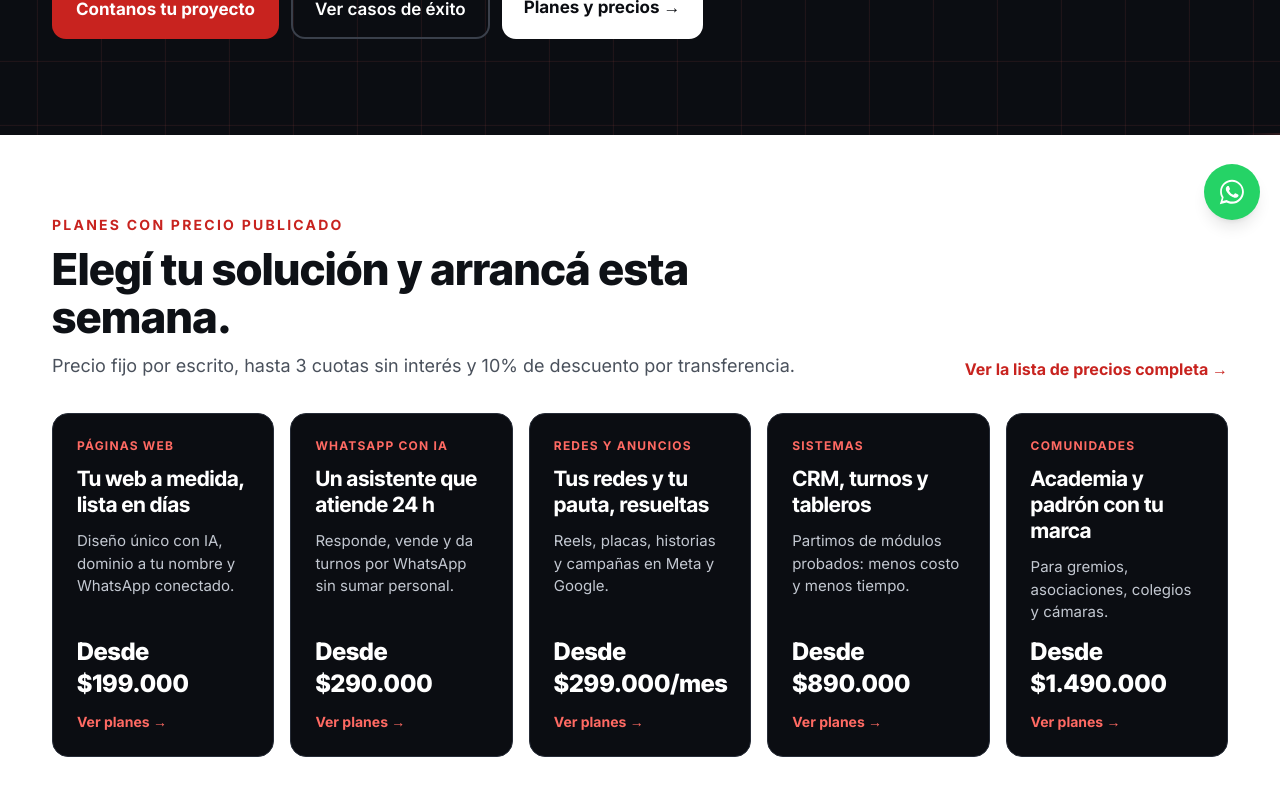
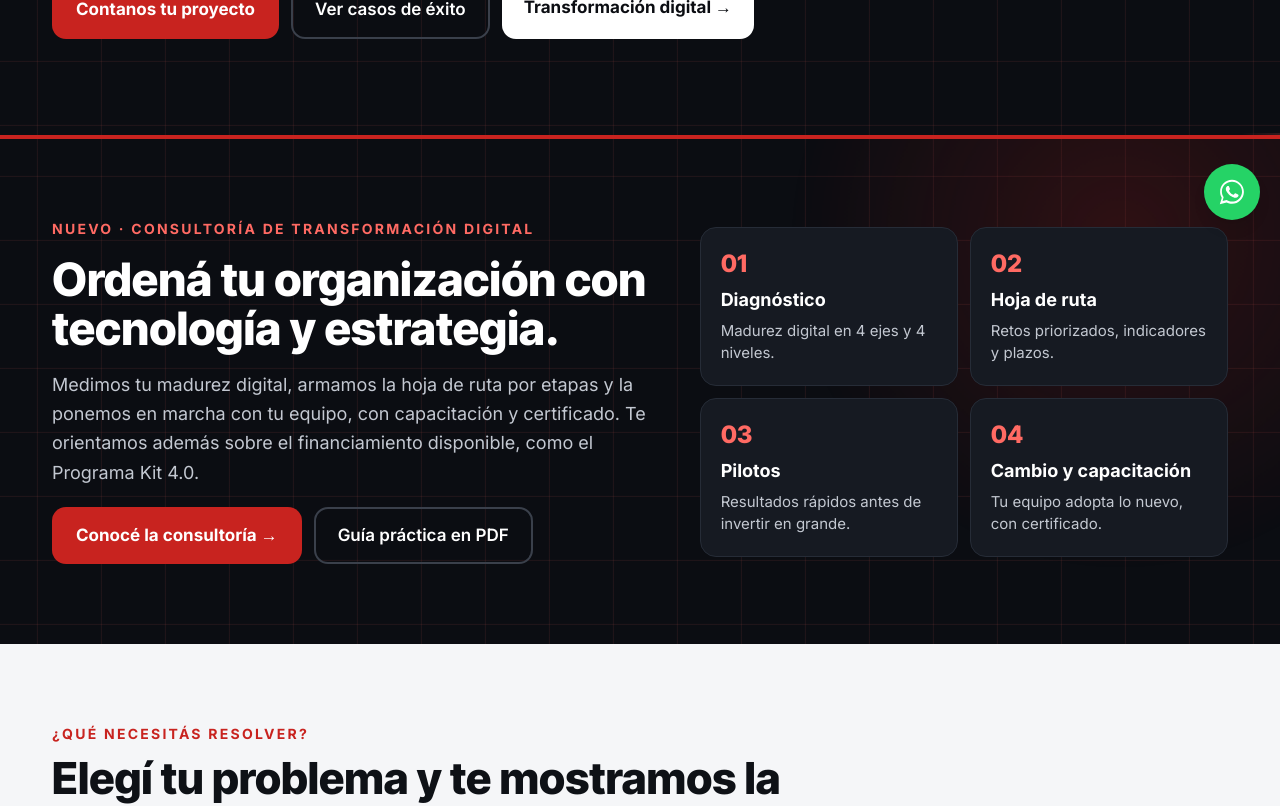
Before and after one commit to jammiranda/julio-miranda-web, a Next.js app: page / in a window 1280 px wide. Shown: the part 560-1366 px from the top of the page. Built offline with nearby package versions, Linux system fonts and the light colour scheme; a web font is replaced by a local one.

Commit message:
Home sin planes con precio y con Transformación Digital destacada; consultoría con precios y compra online; Kit 4.0; landings con Inicio y vuelta a la web
Co-Authored-By: Claude Opus 5.5 <noreply@anthropic.com>
Claude-Session: https://claude.ai/code/session_01JmMyMwv3wDbxYkx5HL6eDL

```diff
--- a/app/page.tsx
+++ b/app/page.tsx
@@ -77,7 +77,7 @@ export default function HomePage() {
               <div className="flex flex-wrap gap-3">
                 <a href="#contacto" className="rounded-xl bg-[#C8231F] hover:bg-[#9E1A17] px-6 py-4 font-bold text-[17px] text-white transition-colors">Contanos tu proyecto</a>
                 <Link href="/casos-de-exito" className="rounded-xl border-2 border-[#3A404B] hover:border-[#FF6A63] px-[22px] py-[14px] font-semibold text-[17px] text-white transition-colors">Ver casos de éxito</Link>
-                <a href="#planes" className="rounded-xl bg-white hover:bg-[#FDECEB] px-[22px] py-[14px] font-bold text-[17px] text-[#0B0D12] transition-colors">Planes y precios →</a>
+                <Link href="/transformacion-digital" className="rounded-xl bg-white hover:bg-[#FDECEB] px-[22px] py-[14px] font-bold text-[17px] text-[#0B0D12] transition-colors">Transformación digital →</Link>
               </div>
             </div>
             <div className="db-rise2 flex-[1_1_360px] min-w-0 grid grid-cols-2 gap-3">
@@ -92,28 +92,27 @@ export default function HomePage() {
           <div className="db-scan"><i /></div>
         </section>
 
-        {/* Planes con precio publicado */}
-        <section id="planes" className="bg-white scroll-mt-[72px]">
-          <div className="max-w-[1240px] mx-auto px-4 md:px-8 py-16 md:py-20 flex flex-col gap-8">
-            <div className="flex flex-wrap items-end justify-between gap-4">
-              <div className="flex flex-col gap-2.5 max-w-[760px]">
-                <p className={kicker + " text-[#C8231F]"}>Planes con precio publicado</p>
-                <h2 className={h2}>Elegí tu solución y arrancá esta semana.</h2>
-                <p className="m-0 text-lg leading-relaxed text-[#4A515C]">Precio fijo por escrito, hasta 3 cuotas sin interés y 10% de descuento por transferencia.</p>
+        {/* Transformación digital (destacado) */}
+        <section id="transformacion" className="db-tech relative overflow-hidden bg-[#0B0D12] text-white border-t-4 border-[#C8231F]">
+          <div className="max-w-[1240px] mx-auto px-4 md:px-8 py-16 md:py-20 grid lg:grid-cols-[1.15fr_1fr] gap-10 items-center">
+            <div className="flex flex-col gap-4">
+              <p className={kicker + " text-[#FF6A63]"}>Nuevo · Consultoría de Transformación Digital</p>
+              <h2 className="m-0 font-tight text-[34px] md:text-[46px] leading-[1.08] font-extrabold">Ordená tu organización con tecnología y estrategia.</h2>
+              <p className="m-0 text-lg leading-relaxed text-[#C3C8D1] max-w-[620px]">Medimos tu madurez digital, armamos la hoja de ruta por etapas y la ponemos en marcha con tu equipo, con capacitación y certificado. Te orientamos además sobre el financiamiento disponible, como el Programa Kit 4.0.</p>
+              <div className="flex flex-wrap gap-3 pt-1">
+                <Link href="/transformacion-digital" className="rounded-xl bg-[#C8231F] hover:bg-[#9E1A17] px-6 py-4 font-bold text-[17px] text-white transition-colors">Conocé la consultoría →</Link>
+                <a href="https://academia.devisebit.com/productos/guia-transformacion-digital" target="_blank" rel="noopener noreferrer" className="rounded-xl border-2 border-[#3A404B] hover:border-[#FF6A63] px-[22px] py-[14px] font-semibold text-[17px] text-white transition-colors">Guía práctica en PDF</a>
               </div>
-              <a href="/precios" target="_blank" rel="noopener noreferrer" className="font-bold text-[#C8231F] hover:text-[#9E1A17]">Ver la lista de precios completa →</a>
             </div>
-            <div className="grid sm:grid-cols-2 lg:grid-cols-5 gap-4">
-              {SOLUCIONES.map((p) => (
-                <a key={p.href} href={p.href} className="db-card group rounded-2xl border border-[#262C37] bg-[#0B0D12] text-white p-6 flex flex-col gap-3 min-h-[250px] hover:border-[#C8231F] transition-colors">
-                  <span className="text-xs font-bold uppercase tracking-widest text-[#FF6A63]">{p.tag}</span>
-                  <span className="font-tight text-[21px] font-bold leading-tight">{p.title}</span>
-                  <span className="text-[15px] leading-normal text-[#C3C8D1]">{p.text}</span>
-                  <span className="mt-auto font-tight text-2xl font-extrabold">{p.price}</span>
-                  <span className="text-sm font-bold text-[#FF6A63] group-hover:translate-x-1 transition-transform">Ver planes →</span>
-                </a>
+            <ol className="m-0 p-0 list-none grid grid-cols-1 sm:grid-cols-2 gap-3">
+              {[["01", "Diagnóstico", "Madurez digital en 4 ejes y 4 niveles."], ["02", "Hoja de ruta", "Retos priorizados, indicadores y plazos."], ["03", "Pilotos", "Resultados rápidos antes de invertir en grande."], ["04", "Cambio y capacitación", "Tu equipo adopta lo nuevo, con certificado."]].map(([n, t, d]) => (
+                <li key={n} className="db-card db-dark rounded-2xl border border-[#262C37] bg-[#161A22] p-5 flex flex-col gap-1.5">
+                  <span className="font-tight text-2xl font-extrabold text-[#FF6A63]">{n}</span>
+                  <strong className="text-lg">{t}</strong>
+                  <span className="text-[15px] text-[#C3C8D1]">{d}</span>
+                </li>
               ))}
-            </div>
+            </ol>
           </div>
         </section>
 
--- a/app/transformacion-digital/page.tsx
+++ b/app/transformacion-digital/page.tsx
@@ -28,10 +28,12 @@ const ETAPAS = [
   { n: "05", t: "Gestión del cambio y capacitación", d: "Acompañamos a los equipos en la adopción, con talleres y cursos de la Academia DEVISEBIT, y medimos el avance con los indicadores definidos." },
 ]
 
+const ACAD = "https://academia.devisebit.com/productos/"
 const FORMATOS = [
-  { t: "Taller de Transformación Digital", d: "Una jornada para directivos y equipos: conceptos de industria 4.0, casos reales y autodiagnóstico de madurez digital.", items: ["Presencial o virtual", "In company o abierto", "Material y autodiagnóstico incluidos"] },
-  { t: "Diagnóstico y hoja de ruta", d: "Relevamos la organización y entregamos un informe con el nivel de madurez, los retos priorizados y el plan por etapas.", items: ["Entrevistas y relevamiento de procesos", "Informe y tablero de indicadores", "Presentación al directorio"] },
-  { t: "Programa de acompañamiento", d: "Implementamos la hoja de ruta con tu equipo: pilotos, sistemas, capacitación y seguimiento mensual.", items: ["Responsable único de DEVISEBIT", "Entregas cortas y medibles", "Capacitación con certificado"] },
+  { t: "Guía práctica en PDF", precio: "$19.900", nota: "Descarga inmediata", d: "13 páginas con autodiagnóstico, hoja de ruta en 14 pasos, gestión del cambio, indicadores y el Programa Kit 4.0.", items: ["Plantillas listas para usar", "Para dirección y mandos medios", "Actualizada a octubre de 2026"], href: ACAD + "guia-transformacion-digital", cta: "Comprar la guía" },
+  { t: "Taller de Transformación Digital", precio: "$390.000", nota: "Hasta 15 personas · 3 horas", d: "Una jornada para directivos y equipos: conceptos, casos reales y autodiagnóstico de madurez digital en vivo.", items: ["Virtual o presencial (CABA y GBA)", "Certificado de la Academia DEVISEBIT", "Guía en PDF para cada asistente"], href: ACAD + "taller-transformacion-digital", cta: "Comprar el taller" },
+  { t: "Diagnóstico y hoja de ruta", precio: "$890.000", nota: "Organizaciones de hasta 50 personas", d: "Relevamos la organización y entregamos el nivel de madurez, los retos priorizados y el plan por etapas.", items: ["Entrevistas y relevamiento de procesos", "Informe, tablero de indicadores y presentación", "Financiamiento aplicable (Kit 4.0 y otros)"], href: ACAD + "diagnostico-transformacion-digital", cta: "Comprar el diagnóstico" },
+  { t: "Programa de acompañamiento", precio: "A medida", nota: "Abono mensual · mínimo 3 meses", d: "Implementamos la hoja de ruta con tu equipo: pilotos, sistemas, capacitación y seguimiento mensual.", items: ["Responsable único de DEVISEBIT", "Entregas cortas y medibles", "Capacitación con certificado"], href: WA, cta: "Pedir propuesta" },
 ]
 
 const PARA = ["Directores y gerentes", "Pymes y empresas familiares", "Gremios, mutuales y obras sociales", "Organismos públicos y municipios", "Universidades e institutos", "Emprendedores en crecimiento"]
@@ -94,19 +96,36 @@ export default function TransformacionDigitalPage() {
             <div className="flex flex-col gap-2.5 max-w-[760px]">
               <p className="m-0 text-sm font-bold uppercase tracking-[0.16em] text-[#C8231F]">Formatos</p>
               <h2 id="t-for" className="m-0 font-tight text-[34px] md:text-[44px] leading-[1.1] font-extrabold">Empezá por donde te sirva.</h2>
+              <p className="m-0 text-lg leading-relaxed text-[#4A515C]">Precios finales en pesos. Pagás online con Mercado Pago (tarjeta hasta 3 cuotas sin interés). ¿Preferís transferencia o necesitás factura A? Escribinos.</p>
             </div>
-            <div className="grid md:grid-cols-3 gap-4">
+            <div className="grid md:grid-cols-2 lg:grid-cols-4 gap-4">
               {FORMATOS.map((f) => (
                 <article key={f.t} className="db-card rounded-2xl border border-[#E2E5EA] bg-white p-7 flex flex-col gap-3">
-                  <h3 className="m-0 font-tight text-[23px] font-bold">{f.t}</h3>
-                  <p className="m-0 text-base leading-relaxed text-[#4A515C]">{f.d}</p>
+                  <h3 className="m-0 font-tight text-[21px] font-bold leading-snug">{f.t}</h3>
+                  <div><span className="font-tight text-3xl font-extrabold">{f.precio}</span><span className="block text-sm text-[#4A515C]">{f.nota}</span></div>
+                  <p className="m-0 text-[15px] leading-relaxed text-[#4A515C]">{f.d}</p>
                   <ul className="m-0 p-0 list-none flex flex-col gap-2 border-t border-[#E2E5EA] pt-3">
                     {f.items.map((i) => <li key={i} className="flex gap-2.5 text-[15px]"><span className="text-[#C8231F] font-extrabold" aria-hidden="true">✓</span>{i}</li>)}
                   </ul>
-                  <a href={WA} target="_blank" rel="noopener noreferrer" className="mt-auto pt-2 font-bold text-[#C8231F] hover:text-[#9E1A17]">Consultar →</a>
+                  <a href={f.href} target="_blank" rel="noopener noreferrer" className="mt-auto rounded-xl bg-[#C8231F] hover:bg-[#9E1A17] px-5 py-3 text-center font-bold text-white transition-colors">{f.cta}</a>
                 </article>
               ))}
             </div>
+          </div>
+        </section>
+
+        <section aria-labelledby="t-kit" className="bg-white border-b border-[#E2E5EA]">
+          <div className="max-w-[1240px] mx-auto px-4 md:px-8 py-[72px] grid md:grid-cols-[1fr_1.2fr] gap-10 items-start">
+            <div className="flex flex-col gap-3">
+              <p className="m-0 text-sm font-bold uppercase tracking-[0.16em] text-[#C8231F]">Financiamiento</p>
+              <h2 id="t-kit" className="m-0 font-tight text-[30px] md:text-[38px] leading-[1.12] font-extrabold">Programa Kit 4.0: hasta el 50% cofinanciado.</h2>
+              <p className="m-0 text-[17px] leading-relaxed text-[#4A515C]">El programa nacional Kit 4.0 cofinancia la transformación digital de las mipymes. Desde septiembre de 2026 alcanza a todos los sectores económicos. En el diagnóstico te decimos si tu organización califica y qué kit del catálogo oficial conviene.</p>
+            </div>
+            <ul className="m-0 p-0 list-none grid sm:grid-cols-2 gap-3">
+              {[["Qué cubre", "Hasta el 50% del valor de un kit de soluciones digitales del catálogo oficial."], ["Cómo se paga", "La pyme paga su parte; el Estado cubre el resto con crédito fiscal al proveedor."], ["Quiénes", "Mipymes con certificado MiPyME, dos años de actividad y sin deudas exigibles."], ["Ojo", "Rige hasta agotar el cupo y las condiciones cambian: lo verificamos en el sitio oficial antes de empezar."]].map(([t, d]) => (
+                <li key={t} className="rounded-2xl border border-[#E2E5EA] p-5 flex flex-col gap-1.5"><strong>{t}</strong><span className="text-[15px] text-[#4A515C]">{d}</span></li>
+              ))}
+            </ul>
           </div>
         </section>
 
--- a/components/header.tsx
+++ b/components/header.tsx
@@ -18,7 +18,7 @@ const NOSOTROS = [
   { href: "/nosotros", label: "Quiénes somos" },
   { href: "/nosotros#equipo", label: "Nuestro equipo" },
   { href: "/casos-de-exito", label: "Casos de éxito" },
-  { href: "/#planes", label: "Planes y precios" },
+  { href: "/transformacion-digital", label: "Transformación digital" },
   { href: "/alianzas-estrategicas", label: "Alianzas estratégicas" },
   { href: "/trabaja-con-nosotros", label: "Trabajá con nosotros" },
   { href: "https://academia.devisebit.com", label: "Academia DEVISEBIT", external: true },
--- a/public/lp/comunidad.html
+++ b/public/lp/comunidad.html
@@ -23,8 +23,10 @@
 <body>
 <header>
 <div class="wrap nav">
-<a href="https://devisebit.com" class="logo" aria-label="DEVISEBIT, inicio">DEVISE<span>BIT</span></a>
+<a href="/" class="logo" aria-label="DEVISEBIT, inicio">DEVISE<span>BIT</span></a>
 <nav class="nav-links" aria-label="Secciones">
+<a href="/">Inicio</a>
+<a href="/servicios">Servicios</a>
 <a href="#planes">Planes</a><a href="#proceso">Cómo trabajamos</a><a href="#preguntas">Preguntas</a><a href="#inicio">Demo</a>
 </nav>
 <a class="btn btn-red btn-sm js-wa" data-msg="Hola DEVISEBIT, quiero una demo de la plataforma de comunidad" href="#">Pedir demo</a>
@@ -170,7 +172,7 @@
 <div class="logo" style="font-size:17px;margin-bottom:6px">DEVISE<span>BIT</span></div>
 DEVISEBIT SRL · Desarrollo web, sistemas e inteligencia artificial<br>
 info@devisebit.com · WhatsApp 11 7346-6490
-<div class="foot-redes" style="display:flex;flex-wrap:wrap;gap:8px;margin-top:10px"><a href="https://www.instagram.com/devisebit" target="_blank" rel="noopener noreferrer">Instagram</a> · <a href="https://www.linkedin.com/company/devisebit" target="_blank" rel="noopener noreferrer">LinkedIn</a> · <a href="https://www.youtube.com/@devisebitsrl" target="_blank" rel="noopener noreferrer">YouTube</a> · <a href="https://www.devisebit.com/novedades">Blog</a> · <a href="https://www.devisebit.com/contacto">Contacto</a></div>
+<div class="foot-redes" style="display:flex;flex-wrap:wrap;gap:8px;margin-top:10px"><a href="https://www.instagram.com/devisebit" target="_blank" rel="noopener noreferrer">Instagram</a> · <a href="https://www.linkedin.com/company/devisebit" target="_blank" rel="noopener noreferrer">LinkedIn</a> · <a href="https://www.youtube.com/@devisebitsrl" target="_blank" rel="noopener noreferrer">YouTube</a> · <a href="https://www.devisebit.com/novedades">Blog</a> · <a href="https://www.devisebit.com/contacto">Contacto</a> · <a href="/">Volver a devisebit.com</a></div>
 </div>
 <div class="foot-links">
 <a href="https://devisebit.com/webs">Páginas web</a> <a href="https://devisebit.com/whatsapp">Agentes de WhatsApp</a> <a href="https://devisebit.com/redes">Gestión de redes</a> <a href="https://devisebit.com/sistemas">Sistemas a medida</a>
--- a/public/lp/redes.html
+++ b/public/lp/redes.html
@@ -23,8 +23,10 @@
 <body>
 <header>
 <div class="wrap nav">
-<a href="https://devisebit.com" class="logo" aria-label="DEVISEBIT, inicio">DEVISE<span>BIT</span></a>
+<a href="/" class="logo" aria-label="DEVISEBIT, inicio">DEVISE<span>BIT</span></a>
 <nav class="nav-links" aria-label="Secciones">
+<a href="/">Inicio</a>
+<a href="/servicios">Servicios</a>
 <a href="#planes">Planes</a><a href="#proceso">Cómo trabajamos</a><a href="#preguntas">Preguntas</a><a href="#inicio">Empezá</a>
 </nav>
 <a class="btn btn-red btn-sm js-wa" data-msg="Hola DEVISEBIT, quiero que manejen mis redes" href="#">Pedir propuesta</a>
@@ -153,7 +155,7 @@
 <div class="logo" style="font-size:17px;margin-bottom:6px">DEVISE<span>BIT</span></div>
 DEVISEBIT SRL · Desarrollo web, sistemas e inteligencia artificial<br>
 info@devisebit.com · WhatsApp 11 7346-6490
-<div class="foot-redes" style="display:flex;flex-wrap:wrap;gap:8px;margin-top:10px"><a href="https://www.instagram.com/devisebit" target="_blank" rel="noopener noreferrer">Instagram</a> · <a href="https://www.linkedin.com/company/devisebit" target="_blank" rel="noopener noreferrer">LinkedIn</a> · <a href="https://www.youtube.com/@devisebitsrl" target="_blank" rel="noopener noreferrer">YouTube</a> · <a href="https://www.devisebit.com/novedades">Blog</a> · <a href="https://www.devisebit.com/contacto">Contacto</a></div>
+<div class="foot-redes" style="display:flex;flex-wrap:wrap;gap:8px;margin-top:10px"><a href="https://www.instagram.com/devisebit" target="_blank" rel="noopener noreferrer">Instagram</a> · <a href="https://www.linkedin.com/company/devisebit" target="_blank" rel="noopener noreferrer">LinkedIn</a> · <a href="https://www.youtube.com/@devisebitsrl" target="_blank" rel="noopener noreferrer">YouTube</a> · <a href="https://www.devisebit.com/novedades">Blog</a> · <a href="https://www.devisebit.com/contacto">Contacto</a> · <a href="/">Volver a devisebit.com</a></div>
 </div>
 <div class="foot-links">
 <a href="https://devisebit.com/webs">Páginas web</a> <a href="https://devisebit.com/whatsapp">Agentes de WhatsApp</a> <a href="https://devisebit.com/sistemas">Sistemas a medida</a> <a href="https://devisebit.com/comunidad">Plataforma de comunidad</a>
--- a/public/lp/sistemas.html
+++ b/public/lp/sistemas.html
@@ -23,8 +23,10 @@
 <body>
 <header>
 <div class="wrap nav">
-<a href="https://devisebit.com" class="logo" aria-label="DEVISEBIT, inicio">DEVISE<span>BIT</span></a>
+<a href="/" class="logo" aria-label="DEVISEBIT, inicio">DEVISE<span>BIT</span></a>
 <nav class="nav-links" aria-label="Secciones">
+<a href="/">Inicio</a>
+<a href="/servicios">Servicios</a>
 <a href="#planes">Planes</a><a href="#proceso">Cómo trabajamos</a><a href="#preguntas">Preguntas</a><a href="#inicio">Diagnóstico</a>
 </nav>
 <a class="btn btn-red btn-sm js-wa" data-msg="Hola DEVISEBIT, quiero un sistema de gestión para mi empresa" href="#">Agendar diagnóstico</a>
@@ -160,7 +162,7 @@
 <div class="logo" style="font-size:17px;margin-bottom:6px">DEVISE<span>BIT</span></div>
 DEVISEBIT SRL · Desarrollo web, sistemas e inteligencia artificial<br>
 info@devisebit.com · WhatsApp 11 7346-6490
-<div class="foot-redes" style="display:flex;flex-wrap:wrap;gap:8px;margin-top:10px"><a href="https://www.instagram.com/devisebit" target="_blank" rel="noopener noreferrer">Instagram</a> · <a href="https://www.linkedin.com/company/devisebit" target="_blank" rel="noopener noreferrer">LinkedIn</a> · <a href="https://www.youtube.com/@devisebitsrl" target="_blank" rel="noopener noreferrer">YouTube</a> · <a href="https://www.devisebit.com/novedades">Blog</a> · <a href="https://www.devisebit.com/contacto">Contacto</a></div>
+<div class="foot-redes" style="display:flex;flex-wrap:wrap;gap:8px;margin-top:10px"><a href="https://www.instagram.com/devisebit" target="_blank" rel="noopener noreferrer">Instagram</a> · <a href="https://www.linkedin.com/company/devisebit" target="_blank" rel="noopener noreferrer">LinkedIn</a> · <a href="https://www.youtube.com/@devisebitsrl" target="_blank" rel="noopener noreferrer">YouTube</a> · <a href="https://www.devisebit.com/novedades">Blog</a> · <a href="https://www.devisebit.com/contacto">Contacto</a> · <a href="/">Volver a devisebit.com</a></div>
 </div>
 <div class="foot-links">
 <a href="https://devisebit.com/webs">Páginas web</a> <a href="https://devisebit.com/whatsapp">Agentes de WhatsApp</a> <a href="https://devisebit.com/redes">Gestión de redes</a> <a href="https://devisebit.com/comunidad">Plataforma de comunidad</a>
--- a/public/lp/webs.html
+++ b/public/lp/webs.html
@@ -26,8 +26,10 @@
 <body>
 <header>
 <div class="wrap nav">
-<a href="https://devisebit.com" class="logo" aria-label="DEVISEBIT, inicio">DEVISE<span>BIT</span></a>
+<a href="/" class="logo" aria-label="DEVISEBIT, inicio">DEVISE<span>BIT</span></a>
 <nav class="nav-links" aria-label="Secciones">
+<a href="/">Inicio</a>
+<a href="/servicios">Servicios</a>
 <a href="#paquetes">Paquetes</a>
 <a href="#abonos">Abonos</a>
 <a href="#proceso">Cómo trabajamos</a>
@@ -291,7 +293,7 @@ Pedí tu propuesta por WhatsApp
 <div class="logo" style="font-size:17px;margin-bottom:6px">DEVISE<span>BIT</span></div>
 DEVISEBIT SRL · Desarrollo web, sistemas e inteligencia artificial<br>
 info@devisebit.com · WhatsApp 11 7346-6490
-<div class="foot-redes" style="display:flex;flex-wrap:wrap;gap:8px;margin-top:10px"><a href="https://www.instagram.com/devisebit" target="_blank" rel="noopener noreferrer">Instagram</a> · <a href="https://www.linkedin.com/company/devisebit" target="_blank" rel="noopener noreferrer">LinkedIn</a> · <a href="https://www.youtube.com/@devisebitsrl" target="_blank" rel="noopener noreferrer">YouTube</a> · <a href="https://www.devisebit.com/novedades">Blog</a> · <a href="https://www.devisebit.com/contacto">Contacto</a></div>
+<div class="foot-redes" style="display:flex;flex-wrap:wrap;gap:8px;margin-top:10px"><a href="https://www.instagram.com/devisebit" target="_blank" rel="noopener noreferrer">Instagram</a> · <a href="https://www.linkedin.com/company/devisebit" target="_blank" rel="noopener noreferrer">LinkedIn</a> · <a href="https://www.youtube.com/@devisebitsrl" target="_blank" rel="noopener noreferrer">YouTube</a> · <a href="https://www.devisebit.com/novedades">Blog</a> · <a href="https://www.devisebit.com/contacto">Contacto</a> · <a href="/">Volver a devisebit.com</a></div>
 </div>
 <div class="foot-links">
 <a href="https://devisebit.com/whatsapp">Agentes de WhatsApp</a> <a href="https://devisebit.com/redes">Gestión de redes</a> <a href="https://devisebit.com/sistemas">Sistemas a medida</a> <a href="https://devisebit.com/comunidad">Plataforma de comunidad</a>
--- a/public/lp/whatsapp.html
+++ b/public/lp/whatsapp.html
@@ -23,8 +23,10 @@
 <body>
 <header>
 <div class="wrap nav">
-<a href="https://devisebit.com" class="logo" aria-label="DEVISEBIT, inicio">DEVISE<span>BIT</span></a>
+<a href="/" class="logo" aria-label="DEVISEBIT, inicio">DEVISE<span>BIT</span></a>
 <nav class="nav-links" aria-label="Secciones">
+<a href="/">Inicio</a>
+<a href="/servicios">Servicios</a>
 <a href="#planes">Planes</a><a href="#proceso">Cómo trabajamos</a><a href="#preguntas">Preguntas</a><a href="#inicio">Empezá</a>
 </nav>
 <a class="btn btn-red btn-sm js-wa" data-msg="Hola DEVISEBIT, quiero un agente de WhatsApp para mi negocio" href="#">Pedir demo</a>
@@ -161,7 +163,7 @@
 <div class="logo" style="font-size:17px;margin-bottom:6px">DEVISE<span>BIT</span></div>
 DEVISEBIT SRL · Desarrollo web, sistemas e inteligencia artificial<br>
 info@devisebit.com · WhatsApp 11 7346-6490
-<div class="foot-redes" style="display:flex;flex-wrap:wrap;gap:8px;margin-top:10px"><a href="https://www.instagram.com/devisebit" target="_blank" rel="noopener noreferrer">Instagram</a> · <a href="https://www.linkedin.com/company/devisebit" target="_blank" rel="noopener noreferrer">LinkedIn</a> · <a href="https://www.youtube.com/@devisebitsrl" target="_blank" rel="noopener noreferrer">YouTube</a> · <a href="https://www.devisebit.com/novedades">Blog</a> · <a href="https://www.devisebit.com/contacto">Contacto</a></div>
+<div class="foot-redes" style="display:flex;flex-wrap:wrap;gap:8px;margin-top:10px"><a href="https://www.instagram.com/devisebit" target="_blank" rel="noopener noreferrer">Instagram</a> · <a href="https://www.linkedin.com/company/devisebit" target="_blank" rel="noopener noreferrer">LinkedIn</a> · <a href="https://www.youtube.com/@devisebitsrl" target="_blank" rel="noopener noreferrer">YouTube</a> · <a href="https://www.devisebit.com/novedades">Blog</a> · <a href="https://www.devisebit.com/contacto">Contacto</a> · <a href="/">Volver a devisebit.com</a></div>
 </div>
 <div class="foot-links">
 <a href="https://devisebit.com/webs">Páginas web</a> <a href="https://devisebit.com/redes">Gestión de redes</a> <a href="https://devisebit.com/sistemas">Sistemas a medida</a> <a href="https://devisebit.com/comunidad">Plataforma de comunidad</a>
```
Also changed, not shown: public/lp-assets/landing.css.
